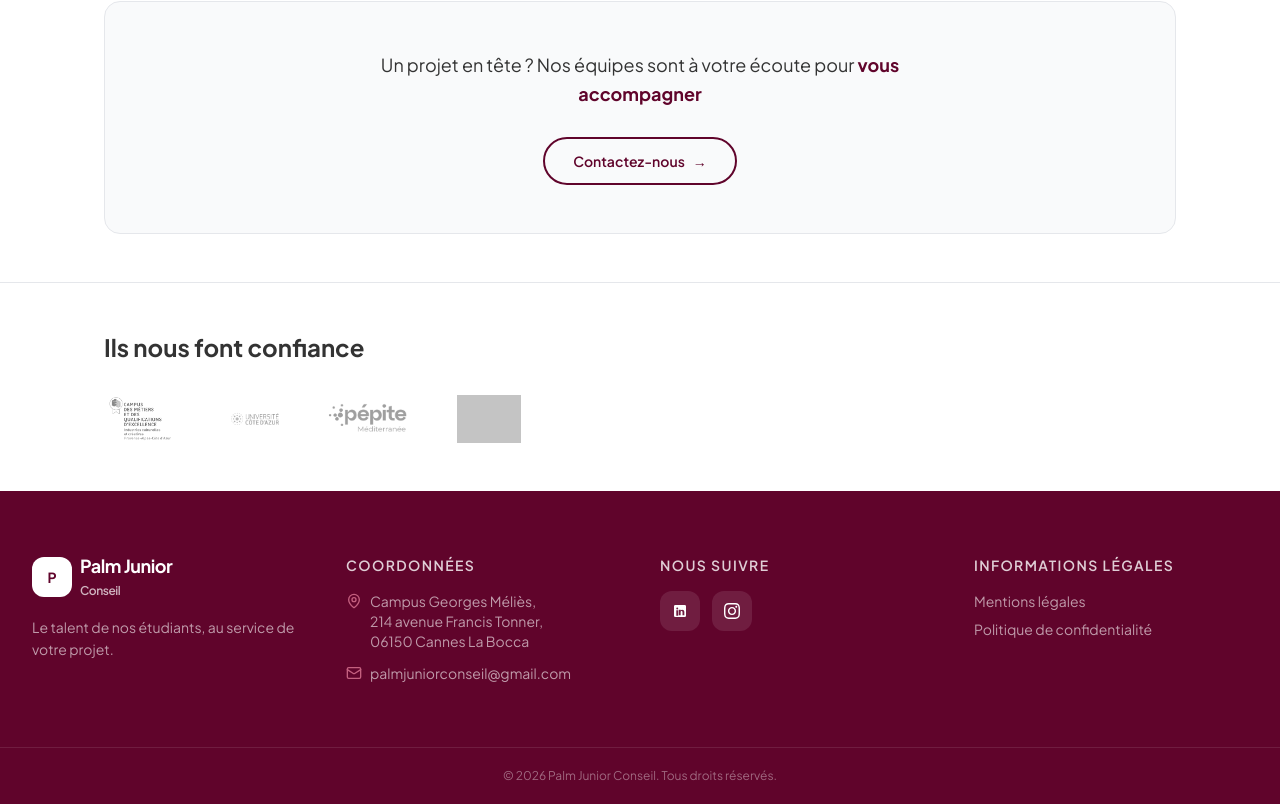
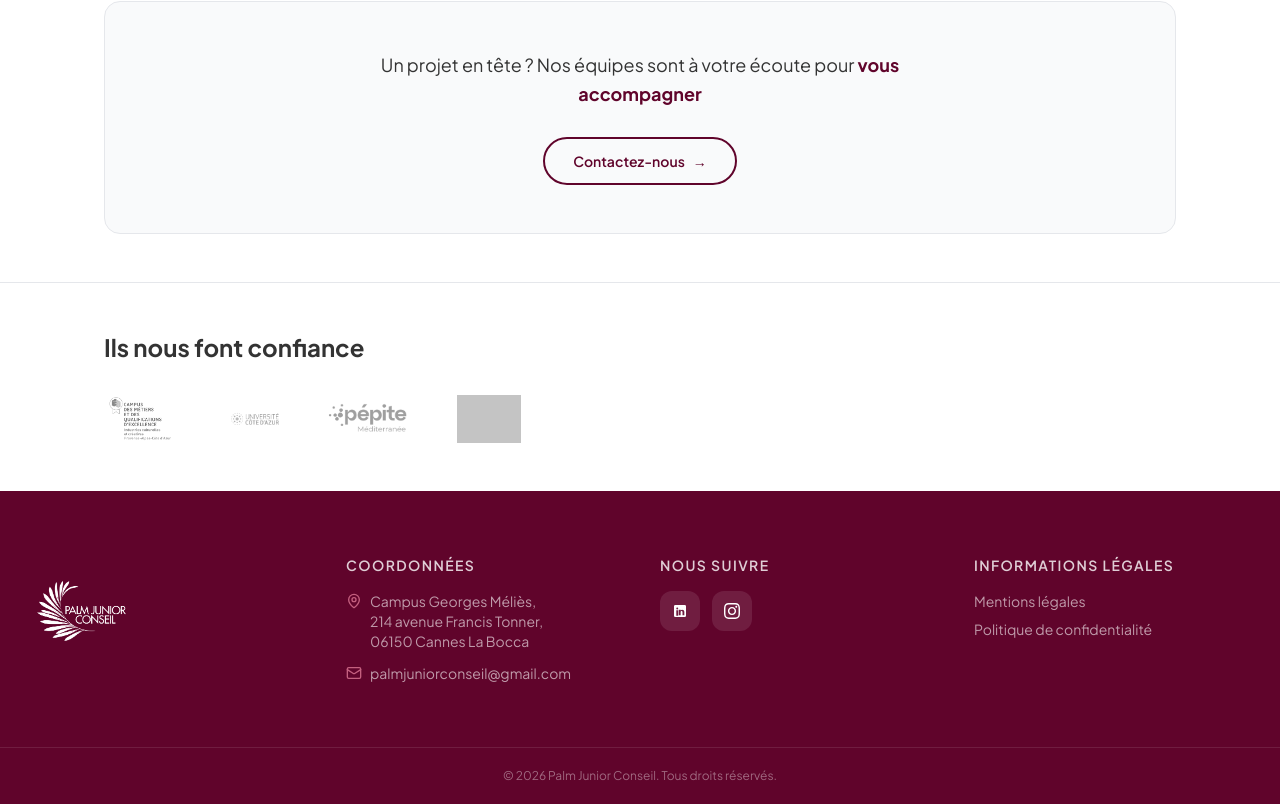
Before and after one commit to Stitchal/pjc-website, a Next.js app: page / in a window 1280 px wide. Shown: the part 1850-2654 px from the top of the page. Built offline with nearby package versions, Linux system fonts and the light colour scheme; grey boxes are pictures that could not be loaded.

Commit message:
add pjc logo in the footer

```diff
--- a/components/Footer.tsx
+++ b/components/Footer.tsx
@@ -1,4 +1,5 @@
 import Link from "next/link";
+import Image from "next/image";
 import { MapPin, Mail } from "lucide-react";
 
 export default function Footer() {
@@ -8,22 +9,16 @@ export default function Footer() {
       <div className="mx-auto max-w-7xl px-4 sm:px-6 lg:px-8 py-12 lg:py-16">
         <div className="grid grid-cols-1 gap-10 sm:grid-cols-2 lg:grid-cols-4">
           {/* Column 1 — Logo & Branding */}
-          <div className="space-y-4">
-            <Link href="/" className="flex items-center gap-2 group">
-              <span className="flex h-10 w-10 items-center justify-center rounded-xl bg-white text-brand-dark text-sm font-bold transition-transform duration-300 group-hover:scale-105">
-                P
-              </span>
-              <span className="text-lg font-bold tracking-tight leading-tight">
-                Palm Junior
-                <br />
-                <span className="text-xs font-semibold text-white/70">
-                  Conseil
-                </span>
-              </span>
+          <div>
+            <Link href="/" className="inline-block group">
+              <Image
+                src="/assets/logos/logo-blanc.png"
+                alt="Palm Junior Conseil"
+                width={280}
+                height={100}
+                className="h-24 sm:h-28 w-auto object-contain transition-transform duration-300 group-hover:scale-105"
+              />
             </Link>
-            <p className="text-sm text-white/60 leading-relaxed max-w-xs">
-              Le talent de nos étudiants, au service de votre projet.
-            </p>
           </div>
 
           {/* Column 2 — Coordonnées */}
```
